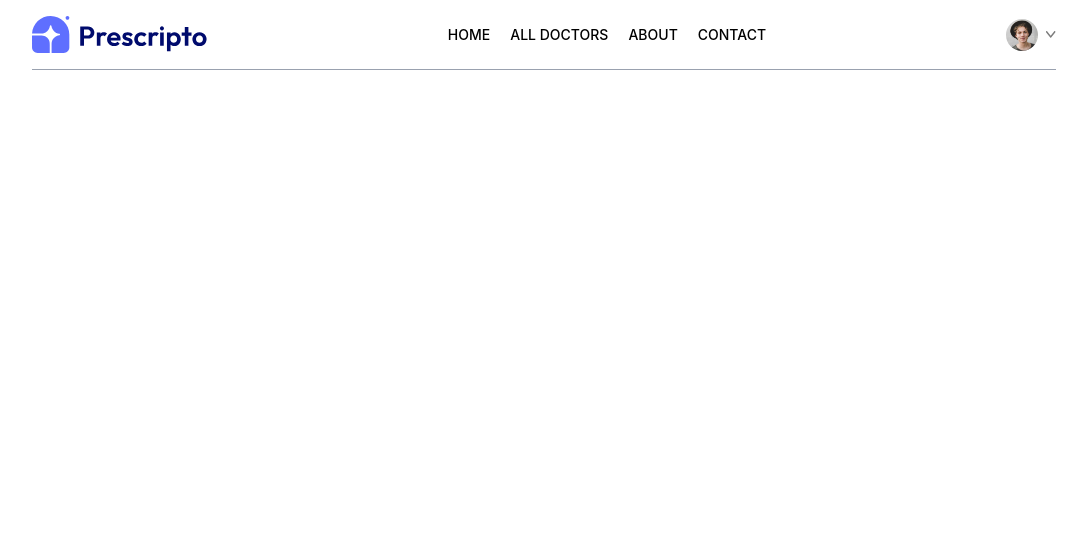
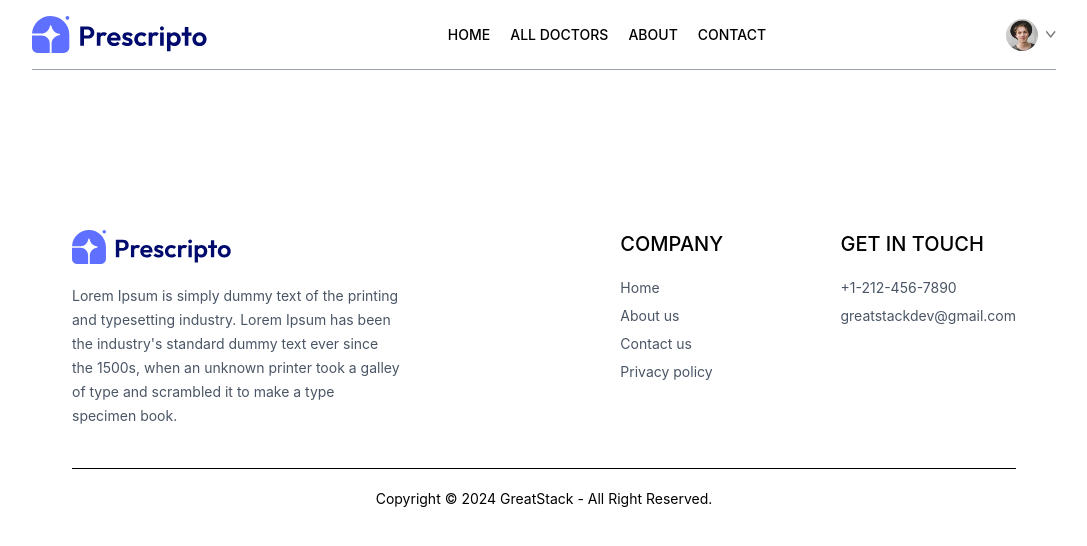
Before and after one commit to Anill27927/Prescripto, a React (Vite) app in the folder frontend/: page /appointment/1 in a window 1280 px wide. Shown: the top 546 px of the page, without its empty margins (96-1183 px from the left). Built offline with nearby package versions, Linux system fonts and the light colour scheme.

Commit message:
Footer was created

```diff
--- a/frontend/src/App.jsx
+++ b/frontend/src/App.jsx
@@ -9,6 +9,7 @@
 import MyAppointments from "./pages/MyAppointments";
 import Appointment from "./pages/Appointment";
 import Navbar from "./components/Navbar";
+import Footer from "./components/Footer";
 
 const App = () => {
   return (
@@ -25,6 +26,7 @@
         <Route path="/my-appointments" element={<MyAppointments />} />
         <Route path="/appointment/:docId" element={<Appointment />} />
       </Routes>
+      <Footer />
     </div>
   );
 };
--- /dev/null
+++ b/frontend/src/components/Footer.jsx
@@ -0,0 +1,48 @@
+import React from "react";
+import { assets } from "../assets/assets";
+
+const Footer = () => {
+  return (
+    <div className="md:mx-10">
+      <div className="flex flex-col sm:grid grid-cols-[3fr_1fr_1fr] gap-14 my-10 mt-40 text-sm">
+        {/* -----left Section */}
+        <div>
+          <img className="mb-5 w-40" src={assets.logo} alt="" />
+          <p className="w-full md:w-2/3 text-gray-600 leading-6">
+            Lorem Ipsum is simply dummy text of the printing and typesetting
+            industry. Lorem Ipsum has been the industry's standard dummy text
+            ever since the 1500s, when an unknown printer took a galley of type
+            and scrambled it to make a type specimen book.
+          </p>
+        </div>
+        {/* -----Center Section */}
+        <div>
+          <p className="text-xl font-medium mb-5">COMPANY</p>
+          <ul className="flex flex-col gap-2 text-gray-600">
+            <li>Home</li>
+            <li>About us</li>
+            <li>Contact us</li>
+            <li>Privacy policy</li>
+          </ul>
+        </div>
+        {/* -----Right Section */}
+        <div>
+          <p className="text-xl font-medium mb-5">GET IN TOUCH</p>
+          <ul className="flex flex-col gap-2 text-gray-600">
+            <li>+1-212-456-7890</li>
+            <li>greatstackdev@gmail.com</li>
+          </ul>
+        </div>
+      </div>
+      {/* ------- Copyright Text------*/}
+      <div>
+        <hr />
+        <p className="py-5 text-sm text-center">
+          Copyright © 2024 GreatStack - All Right Reserved.
+        </p>
+      </div>
+    </div>
+  );
+};
+
+export default Footer;
```
